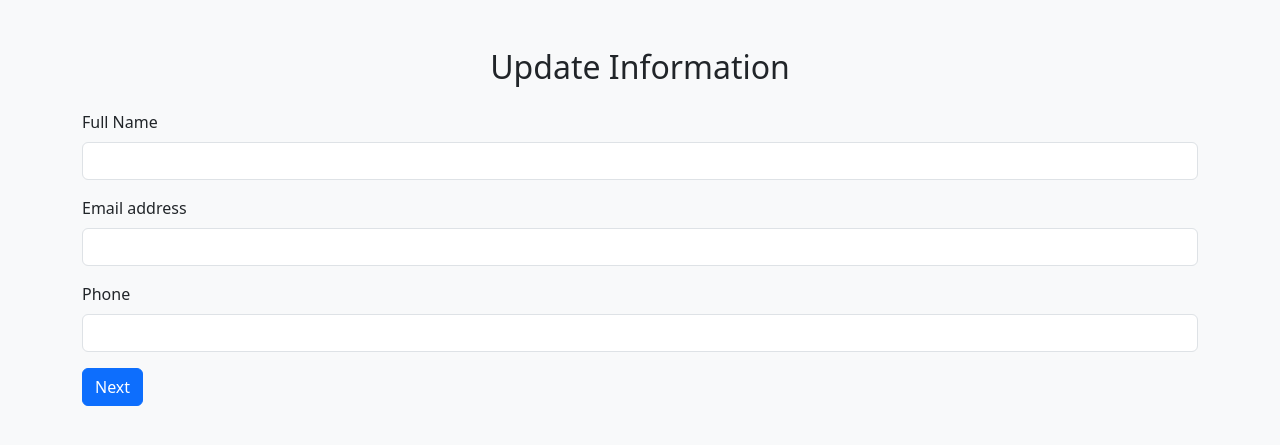
After one commit to rautavinash2811/ness, a Flask app: template templates/update.html in a window 1280 px wide. The commit adds this page. Shown: the top 445 px of the page. Run offline with Flask 3, Linux system fonts and the light colour scheme; the template is opened without the code that fills it, so the values that code supplies are empty; some libraries are stand-ins or nearby versions.

Commit message:
crud done

```diff
--- a/app.py
+++ b/app.py
@@ -112,6 +112,59 @@ def database_data():
 
     return render_template('show_data.html',student = student)
 
+@app.route('/search_data', methods=['GET', 'POST'])
+def search_data():
+    if request.method == 'POST':
+        searchName = request.form.get('search_name')  #use .get() to not come KeyError
+        conn = get_connection()
+        cur = conn.cursor()
+        cur.execute("SELECT * FROM student_info WHERE name = %s", (searchName,))
+        data = cur.fetchone()
+        cur.close()
+        conn.close()
+        return render_template('search_data.html', data=data)
+    return render_template('search_data.html', data=None)
+
+
+@app.route('/delete_data', methods=['POST'])
+def delete_data():
+    student_id = request.form['id']
+    conn = get_connection()
+    cur = conn.cursor()
+    cur.execute("DELETE FROM student_info WHERE id = %s", (student_id,))
+    conn.commit()
+    cur.close()
+    conn.close()
+    return "Record Deleted Successfully"
+
+@app.route('/update',methods=['POST'])
+def update_data1():
+    student_id1 = request.form['id1']
+    return render_template('update.html',student_id1 = student_id1)
+
+@app.route('/update_data', methods=['POST'])
+def update_data():
+
+    student_id1 = request.form['id1']
+    name1 = request.form['name1']
+    phone1 = request.form['phone1']
+    email1 = request.form['email1']
+
+    conn = get_connection()
+    cur = conn.cursor()
+    cur.execute(
+        "UPDATE student_info SET name=%s, phone=%s, email=%s WHERE id=%s",
+        (name1, phone1, email1, student_id1)
+    )
+    conn.commit()  # due to This changes will affect in database
+    cur.close()
+    conn.close()
+    return "Updated Record Successfully"
+
+
+    # conn = get_connection()
+    # cur = conn.cursor()
+    # cur.execute("UPDATE student_info set ")
 
 @app.route('/thankyou',methods = ['POST'])
 def last():
--- /dev/null
+++ b/tempCodeRunnerFile.py
@@ -0,0 +1,2 @@
+
+    cur.close()
--- a/templates/show_data.html
+++ b/templates/show_data.html
@@ -7,7 +7,7 @@
     <link href="https://cdn.jsdelivr.net/npm/bootstrap@5.3.0/dist/css/bootstrap.min.css" rel="stylesheet">
 </head>
 <body class="bg-light">
-    <form action="/thankyou" method="post">
+    <form action="/search_data" method="post">
         <div class="container mt-5">
 
             <h2 class="text-center mb-4">Personal Information Fetched from Database</h2>
--- /dev/null
+++ b/templates/update.html
@@ -0,0 +1,33 @@
+<!-- templates/personal.html -->
+<!DOCTYPE html>
+<html lang="en">
+<head>
+    <meta charset="UTF-8">
+    <title>Personal Info</title>
+    <link href="https://cdn.jsdelivr.net/npm/bootstrap@5.3.0/dist/css/bootstrap.min.css" rel="stylesheet">
+</head>
+<body class="bg-light">
+    <div class="container mt-5">
+        <h2 class="text-center mb-4">Update Information</h2>
+        <form action="/update_data" method="post">
+            <div class="mb-3">
+                <label for="name" class="form-label">Full Name</label>
+                <input type="text" class="form-control" name="name1" required>
+            </div>
+            <div class="mb-3">
+                <label for="email" class="form-label">Email address</label>
+                <input type="email" class="form-control" name="email1" required>
+            </div>
+            <div class="mb-3">
+                <label for="phone" class="form-label">Phone</label>
+                <input type="text" class="form-control" name="phone1" required>
+            </div>
+            <button type="submit" class="btn btn-primary">Next</button>
+
+            <input type="hidden" name="id1" value="{{ student_id1 }}">
+
+
+        </form>
+    </div>
+</body>
+</html>
```
Also changed, not shown: templates/search_data.html (added, +42 -0 lines).
